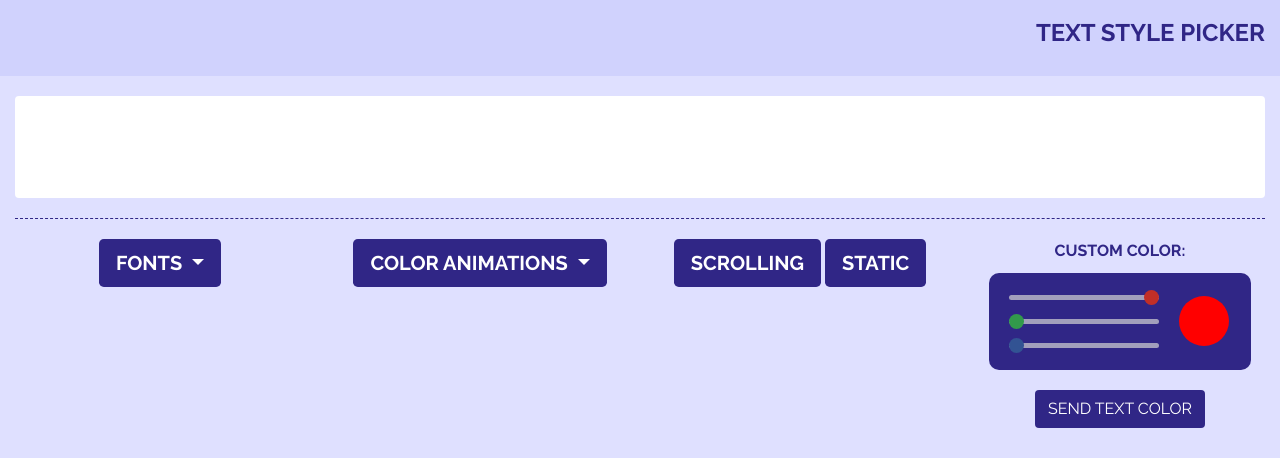
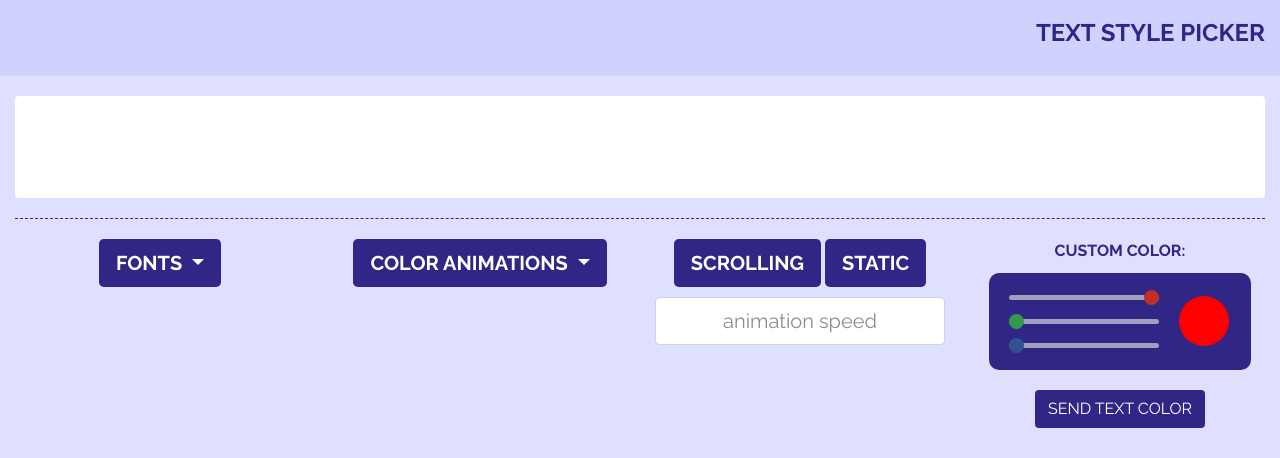
Before and after one commit to lancewilhelm/pingPongBallClock, a Flask app: page / in a window 1280 px wide. Shown: the part 558-1016 px from the top of the page. Run offline with Flask 2, Linux system fonts and the light colour scheme; parts of the project's set-up code (start-up, migrations or seed data) failed here and were passed over; some libraries are stand-ins or nearby versions.

Commit message:
adding text input for animation speed

```diff
--- a/code/flaskUtils.py
+++ b/code/flaskUtils.py
@@ -65,12 +65,13 @@ def setFont():
 def setTextAnimation():
 	# Read the values from the POST
 	animation = request.form['animation']
+	speed = request.form['speed']
 
 	if animation == "static":
 		PPB.textOrigin = [1,1]
 		PPB.animationSpeed = 0
 	if animation == "scrolling":
-		PPB.animationSpeed = 1.5
+		PPB.animationSpeed = speed
 
 	# Wipe the screen
 	PPB.textStateWipe()
--- a/code/static/js/script.js
+++ b/code/static/js/script.js
@@ -76,9 +76,10 @@ function setFont(font){
 function setTextAnimation(animation){
 	origin = window.location.origin
 	var xhttp = new XMLHttpRequest();
+	var speed = document.getElementById('speedInput').value;
 	xhttp.open("POST", "/api/textanimation", true);
 	xhttp.setRequestHeader("Content-type", "application/x-www-form-urlencoded");
-	xhttp.send("animation="+animation);
+	xhttp.send("animation="+animation+"&speed="+speed);
 }
 
 function sendElementCommand(command){
--- a/code/templates/index.html
+++ b/code/templates/index.html
@@ -117,6 +117,7 @@
 				<button class="btn btn-lg btn-purple" type="button" onclick="setTextAnimation('static')">
 					STATIC
 				</button>
+				<input id="speedInput" class="form-control form-control-lg" type="text" placeholder="animation speed">
 			</div>
 
 			<div class="col-sm">
```
